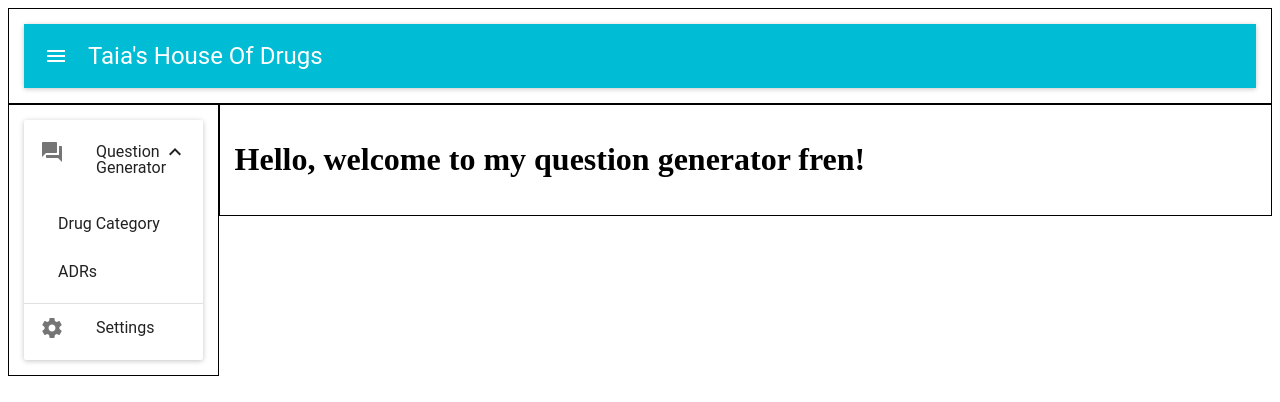
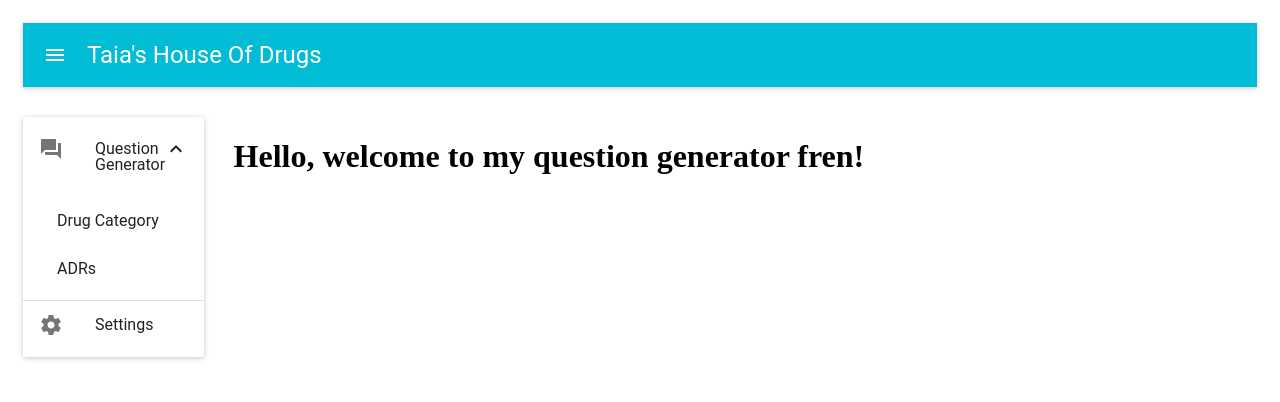
Before and after one commit to oskarbero/question-generator, a React (Create React App) app: page / in a window 1280 px wide. Shown: the top 402 px of the page. Built offline with nearby package versions, Linux system fonts and the light colour scheme.

Commit message:
Fixing borders

```diff
--- a/src/components/App.css
+++ b/src/components/App.css
@@ -19,7 +19,7 @@
 [class*="col-"] {
     float: left;
     padding: 15px;
-    border: 1px solid rgb(0, 0, 0);
+    /* border: 1px solid rgb(0, 0, 0); */
 }
 
 .row::after {
```
